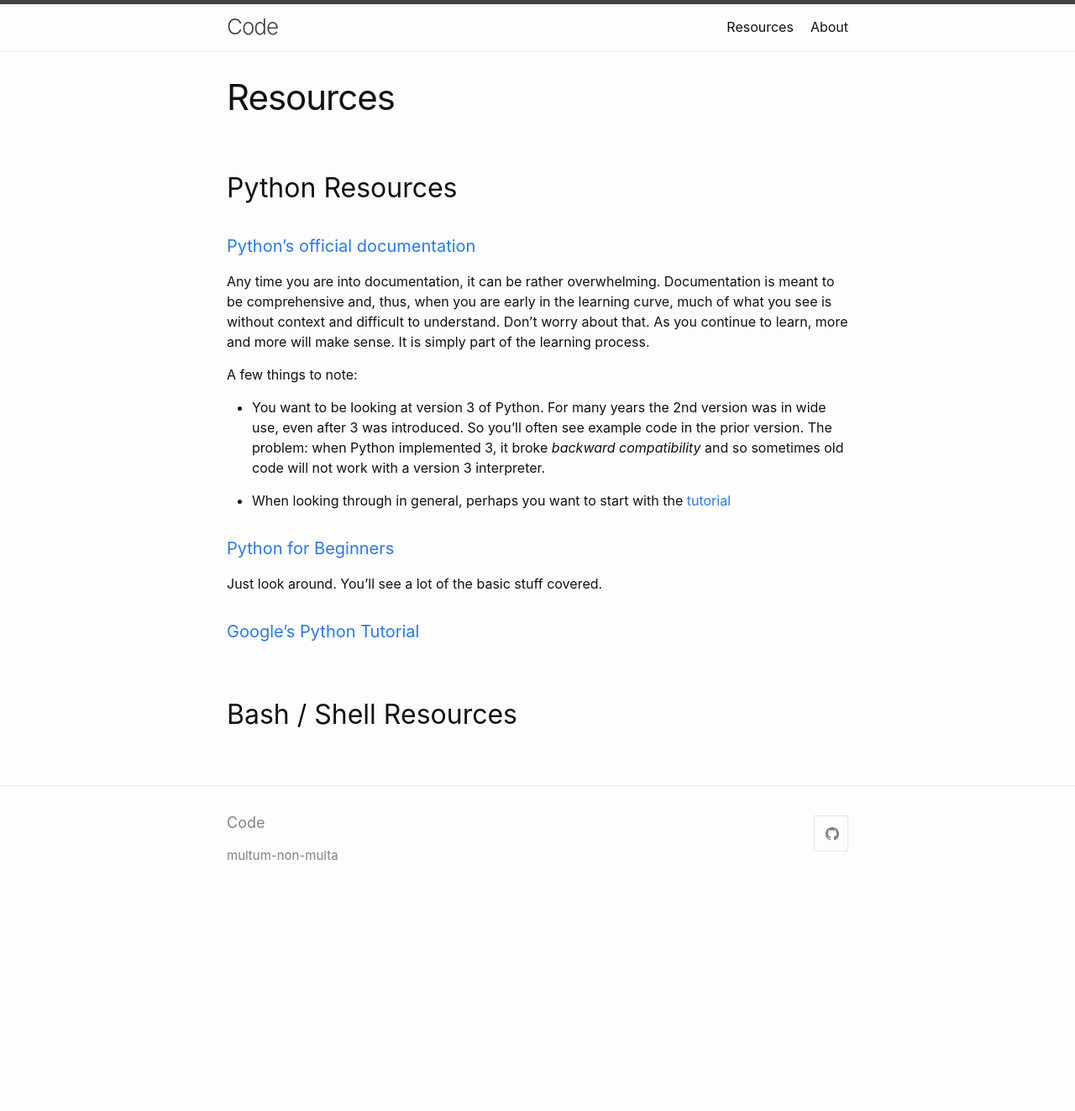
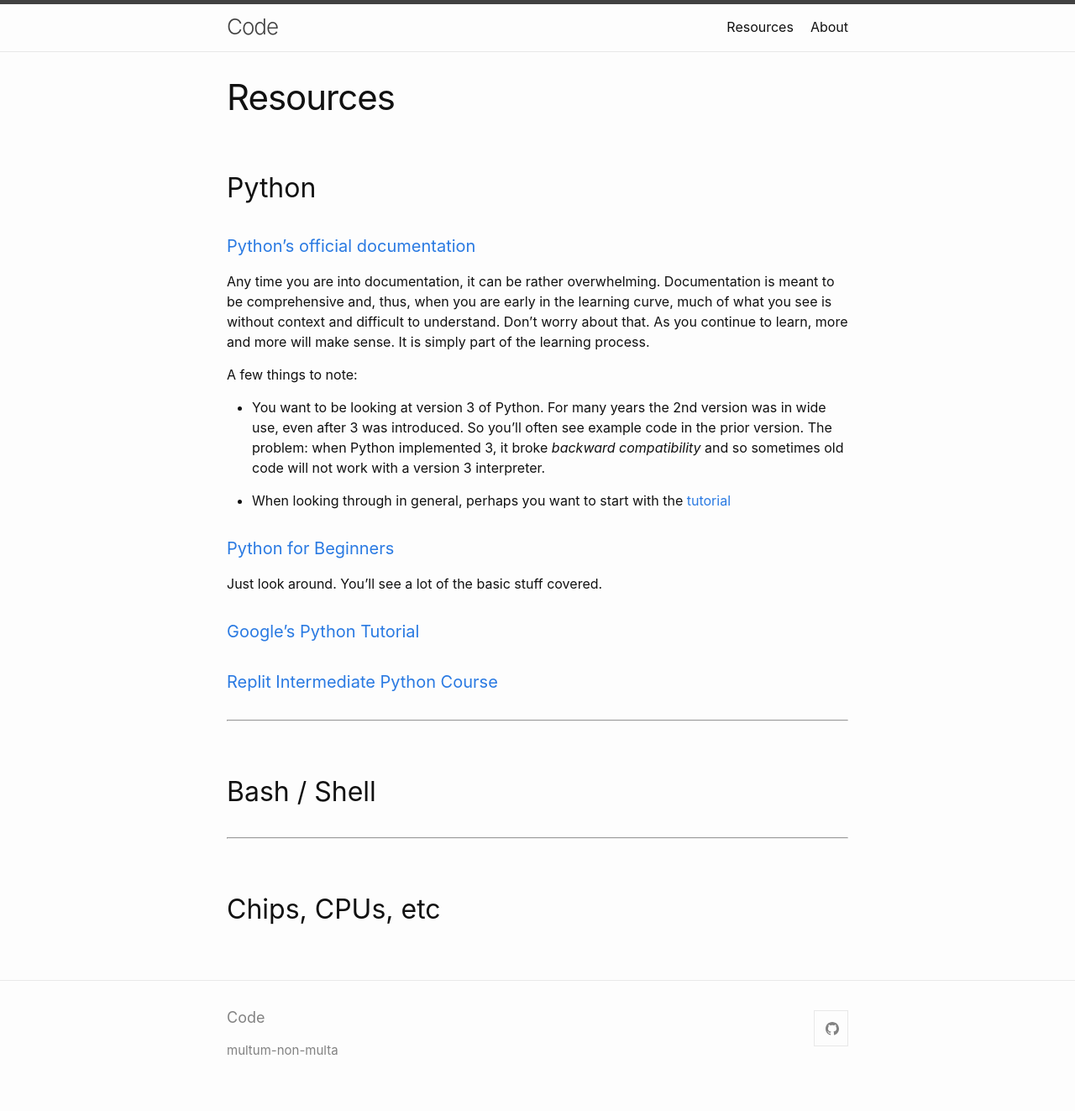
Before and after one commit to multum-non-multa/code, a Jekyll site: the page built from resources/index.md, in a window 1280 px wide. Shown: the whole page at 84% size. Built offline with Jekyll 4.4.1, drawn with Linux system fonts in a browser that asks for light colours; before the commit the page ends 1091 px from its top, so only the background shows below that.

Commit message:
adding python resources

```diff
--- a/resources/index.md
+++ b/resources/index.md
@@ -4,8 +4,7 @@ title: "Resources"
 permalink: /resources/
 ---
 
-
-## Python Resources
+## Python
 
 #### [Python's official documentation](https://docs.python.org/3/)
 
@@ -23,4 +22,13 @@ Just look around.  You'll see a lot of the basic stuff covered.
 
 #### [Google's Python Tutorial](https://developers.google.com/edu/python)
 
-## Bash / Shell Resources
+#### [Replit Intermediate Python Course](https://docs.replit.com/teaching-curriculum/intermediate-python)
+
+<hr/>
+
+## Bash / Shell
+
+
+<hr/>
+
+## Chips, CPUs, etc
```
Also changed, not shown: 1 other file.
